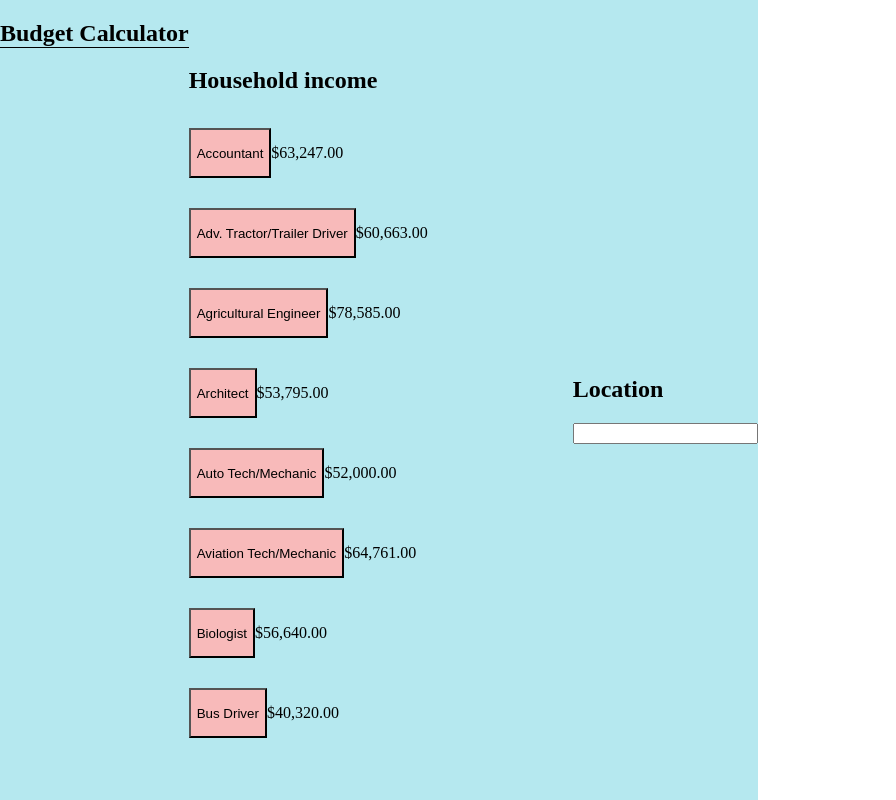
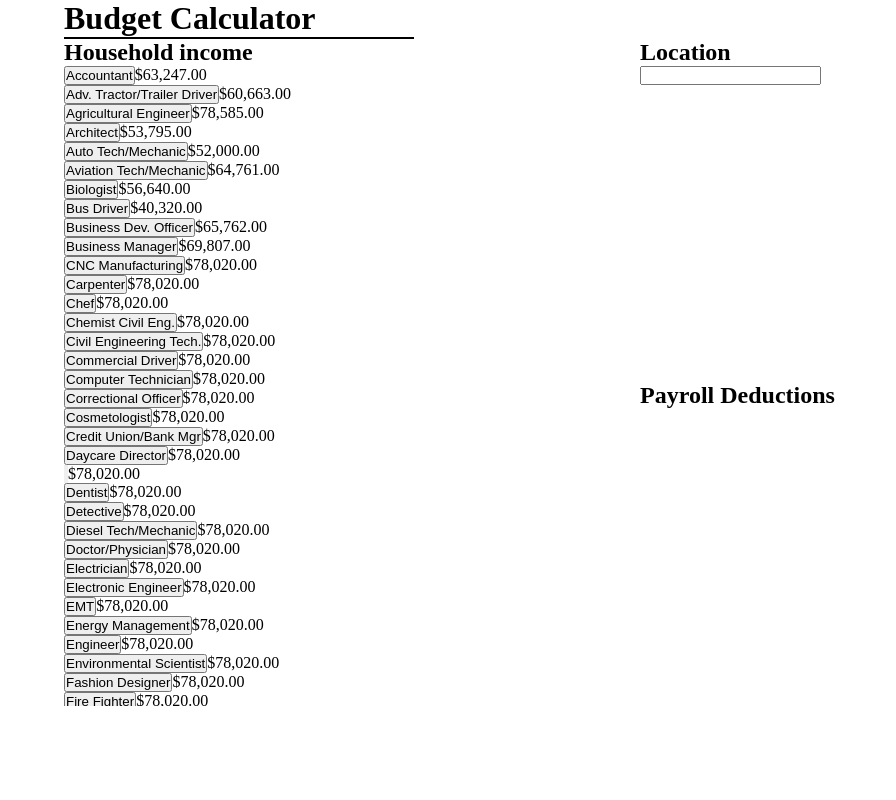
Before and after one commit to Toasty7/Budget-calculator-, a plain HTML site: page index.html in a window 1280 px wide. Shown: the whole page, without its empty margins (0-896 px from the left). Drawn offline with Linux system fonts and the light colour scheme.

Commit message:
Taha
Html layout and css

```diff
--- a/index.html
+++ b/index.html
@@ -10,61 +10,52 @@
 
 <body>
 
-    <section class="top">
-        <h1 class="calc">Budget Calculator</h1>
-        <section class="career1">
+    <main>
+        <h1>Budget Calculator</h1>
+        <div class="page-wrapper">
+            <section class="left-column">
                 <h2>Household income</h2>
-            <section class="choices">
+                <div class="choices">
                     <section class="career">
                         <button id="accountant"> Accountant</button>
                         <p>$63,247.00</p>
                     </section>
-
                     <section class="career">
                         <button id="TrailerDriver">Adv. Tractor/Trailer Driver</button>
                         <p>$60,663.00</p>
                     </section>
-
                     <section class="career">
                         <button id="agEngineer">Agricultural Engineer</button>
                         <p>$78,585.00</p>
                     </section>
-
                     <section class="career">
                         <button id="atchitect">Architect</button>
                         <p>$53,795.00</p>
                     </section>
-
                     <section class="career">
                         <button id="autoMechanic">Auto Tech/Mechanic</button>
                         <p>$52,000.00</p>
                     </section>
-
                     <section class="career">
                         <button id="aviationMechanic">Aviation Tech/Mechanic</button>
                         <p>$64,761.00</p>
                     </section>
-
                     <section class="career">
                         <button id="Biologist">Biologist</button>
                         <p>$56,640.00</p>
                     </section>
-
                     <section class="career">
                         <button id="busDriver">Bus Driver</button>
                         <p>$40,320.00</p>
                     </section>
-
                     <section class="career">
                         <button id="businessOfficer">Business Dev. Officer</button>
                         <p>$65,762.00</p>
                     </section>
-
                     <section class="career">
                         <button id="businessManager">Business Manager</button>
                         <p>$69,807.00</p>
                     </section>
-
                     <section class="career">
                         <button id="cncManufacturing">CNC Manufacturing</button>
                         <p>$78,020.00</p>
@@ -313,13 +304,19 @@
                         <button id="Wind Energy Tech.">Wind Energy Tech.</button>
                         <p>$78,020.00</p>
                     </section>
+                </div>
             </section>
-        </section>
+            <div class="right-column">
                 <section class="location">
                     <h2>Location</h2>
                     <input type="text">
                 </section>
+                <section class="payroll">
+                    <h2>Payroll Deductions</h2>
                 </section>
+            </div>
+        </div>
+    </main>
 
 </body>
 
--- a/style.css
+++ b/style.css
@@ -1,29 +1,30 @@
-body {
+*{
+    box-sizing: border-box;
+    margin:0;
+    padding:0;
+}
+.page-wrapper{
     display: flex;
-    margin: 0;
-    padding: 0;
+    flex-flow: row nowrap;
+    margin: 0 5%;
 }
-
-h1 {
-    border-bottom: 1px solid black;
-    align-self: flex-start;
+h1{
+    border-bottom: solid 2px black;
+    width: 350px;
+    margin: 0 5%;
 }
-
-section.top {
+.left-column{
+    width: 50%;
+}
+.right-column{
+    width: 50%;
     display: flex;
-    flex-direction: row;
-    align-items: center;
-    height: 100vh;
-    overflow: hidden;
-    background-color: #B5E8EF;
-    justify-content: space-around;
+    flex-flow: row wrap;
 }
-
-section.choices button {
-    background-color: #F8BABA ;
+.location{
+    width: 100%;
 }
-
-section.choices {
+.choices{
     display: flex;
     flex-direction: column;
     align-self: flex-start;
@@ -31,11 +32,10 @@ section.choices {
     overflow-y: scroll;
     height: 80vh;
     width: 30vw;
-
 }
-
-section.career {
+.career{
     display: flex;
-    margin-top: 15px;
-    margin-bottom: 15px;
 }
+.payroll{
+    width: 100%;
+}
```
Lines whose indentation alone changed are shown as unchanged.
